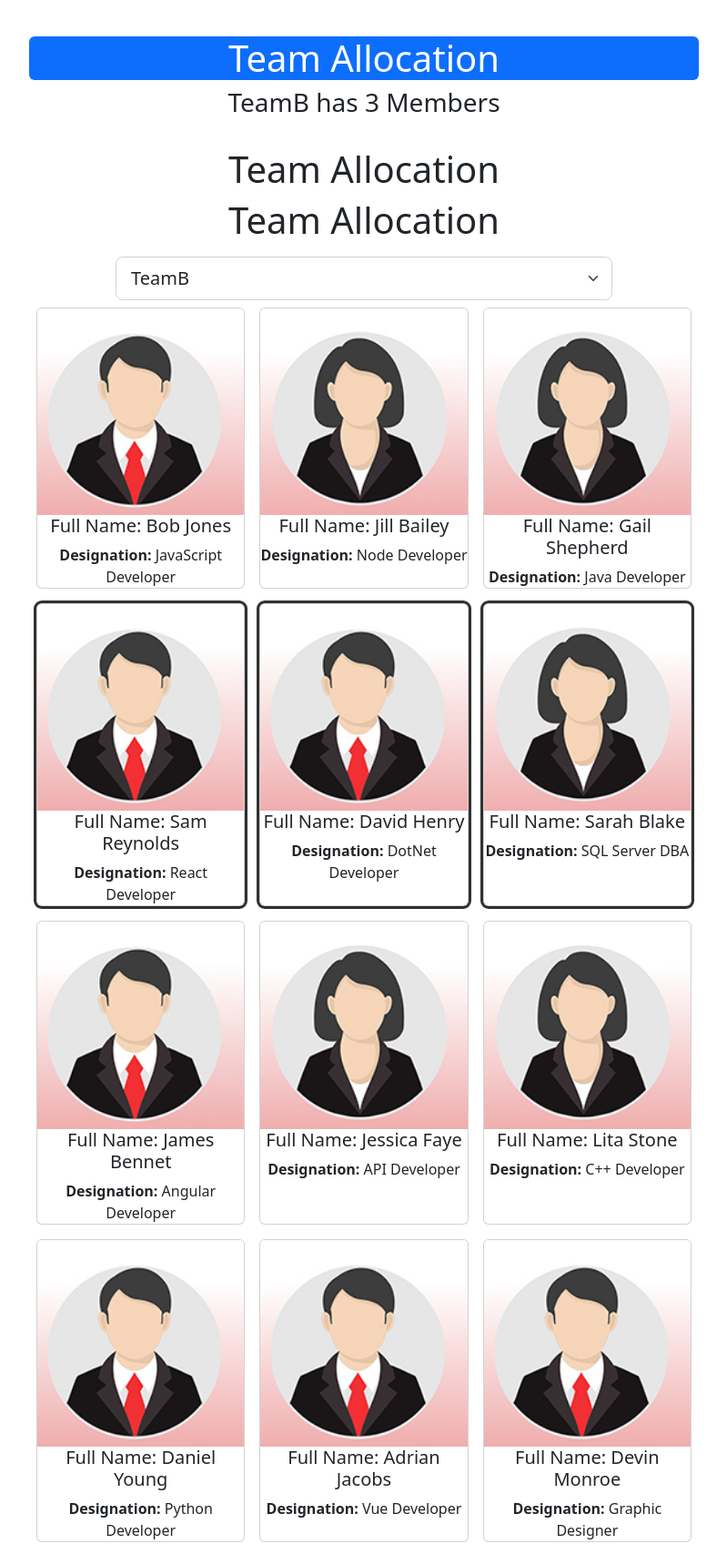
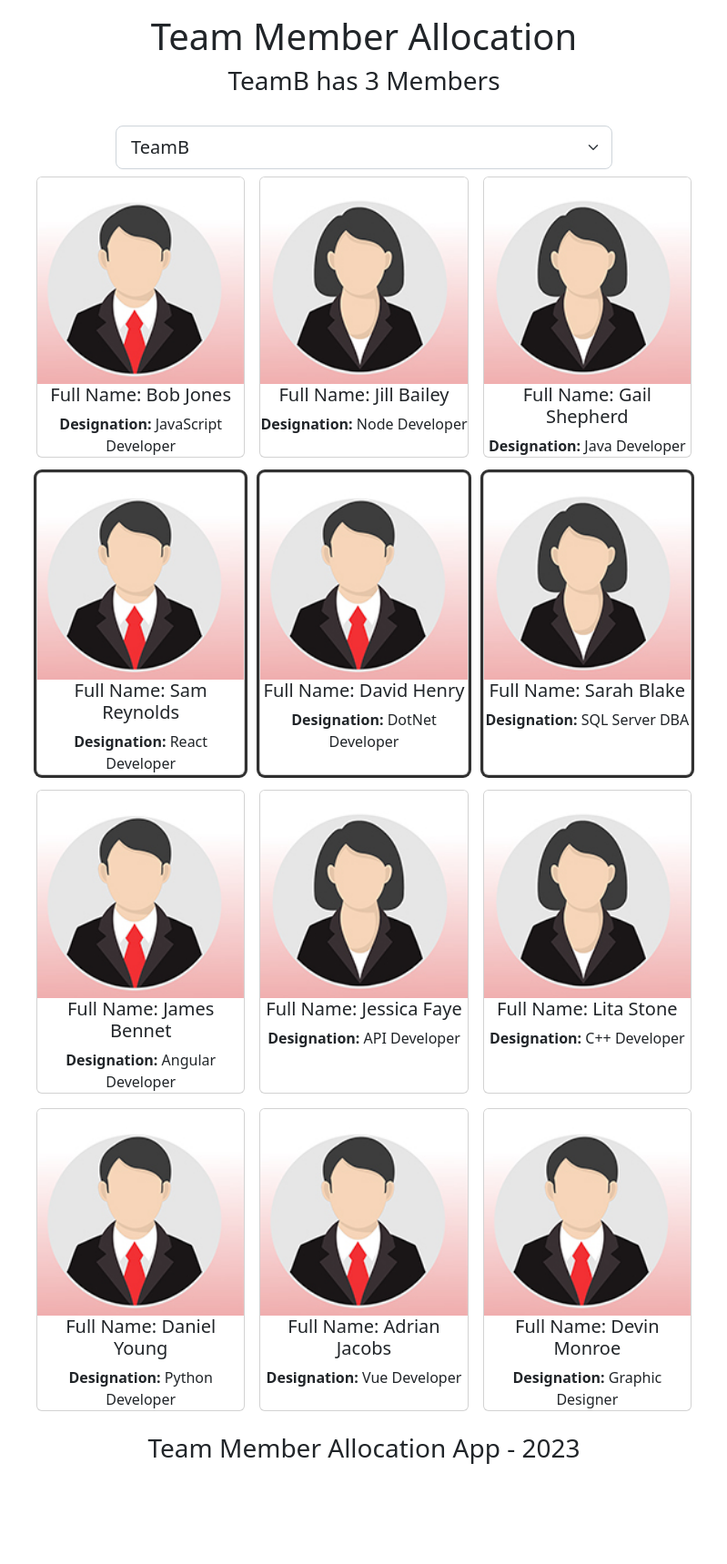
Before and after one commit to ty-donovan/TeamMemberAllocation, a React (Create React App) app in the folder team-allocation/: page / in a window 1280 px wide. Shown: the whole page at 91% size, without its empty margins (240-1039 px from the left). After the commit the page ends 1641 px from the top, so only its background shows below. Built offline with nearby package versions, Linux system fonts and the light colour scheme.

Commit message:
added footer component

```diff
--- a/team-allocation/src/App.js
+++ b/team-allocation/src/App.js
@@ -4,12 +4,12 @@ import Header from './Header';
 import Content from './Content';
 import Footer from './Footer';
 import Employees from './Employees';
-import { useState } from 'react';
+import { useState, useEffect } from 'react';
 
 function App() {
-  const [selectedTeam, setSelectedTeam] = useState("TeamB");
+  const [selectedTeam, setSelectedTeam] = useState(JSON.parse(localStorage.getItem("selectedTeam")) || "TeamB");
 
-  const [employees, setEmployees] = useState([{
+  const [employees, setEmployees] = useState(JSON.parse(localStorage.getItem("employees")) || [{
       id: 1,
       fullName: "Bob Jones",
       designation: "JavaScript Developer",
@@ -94,6 +94,14 @@ function App() {
       teamName: "TeamD"
     }]);
 
+  useEffect(() => {
+    localStorage.setItem("employeesList", JSON.stringify(employees));
+  }, [employees]);
+
+  useEffect(() => {
+    localStorage.setItem("selectedTeam", JSON.stringify(selectedTeam));
+  }, [selectedTeam]);
+
   const handleTeamSelectionChange = (event) => {
       setSelectedTeam(event.target.value);
   }
@@ -118,12 +126,11 @@ function App() {
     <div style={{ textAlign: 'center' }}>
       <Header selectedTeam={selectedTeam}
               teamMemberCount={employees.filter((employee) => employee.teamName === selectedTeam).length}/>
-      <Content />
-      <Footer />
       <Employees employees={employees}
                 selectedTeam={selectedTeam}
                 handleEmployeeCardClick={handleEmployeeCardClick}
                 handleTeamSelectionChange={handleTeamSelectionChange}/>
+      <Footer />
     </div>
   );
 }
--- a/team-allocation/src/Employees.js
+++ b/team-allocation/src/Employees.js
@@ -19,7 +19,7 @@ const Employees = ({selectedTeam, handleEmployeeCardClick, handleTeamSelectionCh
                     <div className="card-collection">
                         {
                             employees.map((employee) => (
-                                <div id={employee.id} className={(employee.teamName === selectedTeam ? "card m-2 standout" : "card m-2")} style={{ cursor: "pointer" }} onClick={handleEmployeeCardClick}>
+                                <div key={employee.id} id={employee.id} className={(employee.teamName === selectedTeam ? "card m-2 standout" : "card m-2")} style={{ cursor: "pointer" }} onClick={handleEmployeeCardClick}>
 
                                     {(employee.gender) === "male" ? <img src={maleProfile} className='card-img-top' alt="maleProfile"/> : <img src={femaleProfile} className='card-img-top' alt="femaleProfile"/>}
                                     <div>
--- a/team-allocation/src/Footer.js
+++ b/team-allocation/src/Footer.js
@@ -3,9 +3,15 @@
 
 const Footer = () => {
 
+    let today = new Date();
+
     return (
-        <footer>
-            <h1>Team Allocation</h1>
+        <footer className="container">
+            <div className="row justify-content-center mt-3 mb-4">
+                <div className="col-8">
+                    <h3>Team Member Allocation App - {today.getFullYear()}</h3>
+                </div>
+            </div>
         </footer>
     )
 }
--- a/team-allocation/src/Header.js
+++ b/team-allocation/src/Header.js
@@ -7,7 +7,7 @@ const Header = ({selectedTeam, teamMemberCount}) => {
         <header className="container">
             <div className="row justify-content-center mt-3 mb-4">
                 <div className="col-8">
-                    <h1 className="mt-4 p5 bg-primary text-white rounded">Team Allocation</h1>
+                    <h1>Team Member Allocation</h1>
                     <h3>{selectedTeam} has {teamMemberCount} Members</h3>
                 </div>
             </div>
```
